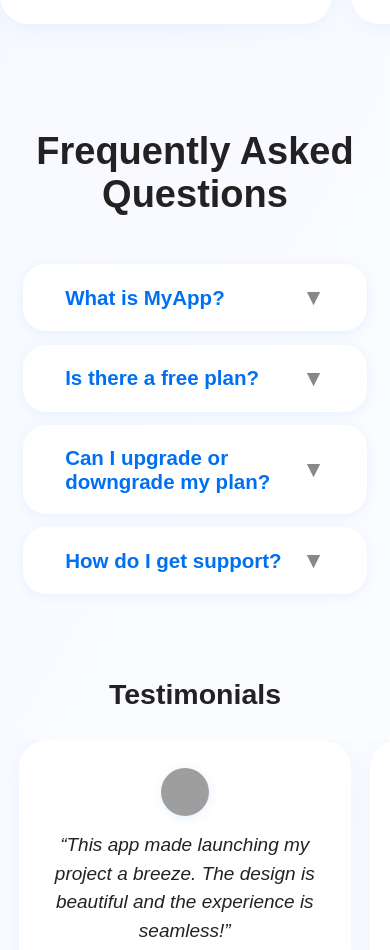
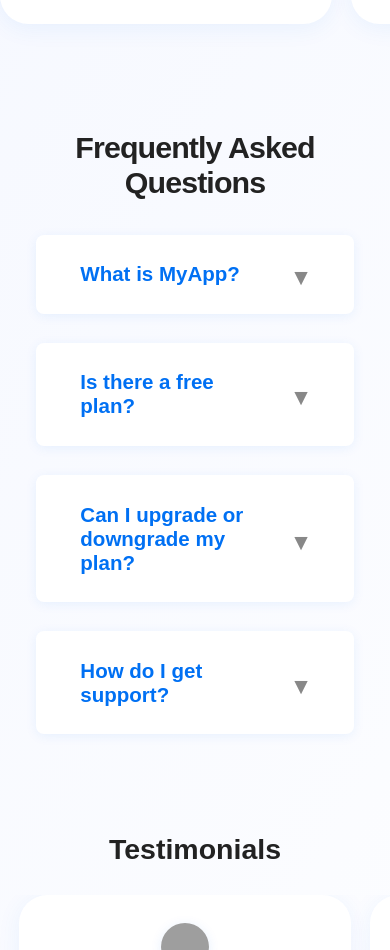
Before and after one commit to deanblinder/landingPage, a Next.js app: page / in a window 390 px wide. Shown: the part 2060-3010 px from the top of the page. Built offline with nearby package versions, Linux system fonts and the light colour scheme; grey boxes are pictures that could not be loaded.

Commit message:
style(FAQ): add mobile responsive styles for FAQ component

```diff
--- a/src/app/components/FAQ/FAQ.css
+++ b/src/app/components/FAQ/FAQ.css
@@ -80,3 +80,59 @@
     padding-right: 0.5rem;
   }
 }
+
+@media (max-width: 600px) {
+  .faq-section {
+    margin: 1.5rem auto 0;
+    padding: 0 1.2rem;
+    max-width: 100%;
+  }
+
+  .faq-title {
+    font-size: 1.6rem;
+    margin-bottom: 1.8rem;
+    letter-spacing: -0.03em;
+  }
+
+  .faq-item {
+    padding: 0.6rem;
+    margin-bottom: 0.8rem;
+    border-radius: 8px;
+  }
+
+  .faq-question {
+    font-size: 1.1rem;
+    padding: 0.6rem 0;
+  }
+
+  .faq-answer {
+    font-size: 0.95rem;
+    padding: 0 0.6rem 1rem;
+    line-height: 1.6;
+  }
+
+  .faq-arrow {
+    width: 20px;
+    height: 20px;
+  }
+}
+
+@media (max-width: 380px) {
+  .faq-section {
+    padding: 0 1rem;
+  }
+
+  .faq-title {
+    font-size: 1.4rem;
+    margin-bottom: 1.5rem;
+  }
+
+  .faq-item {
+    padding: 0.5rem;
+    margin-bottom: 0.6rem;
+  }
+
+  .faq-question {
+    font-size: 1rem;
+  }
+}
```
